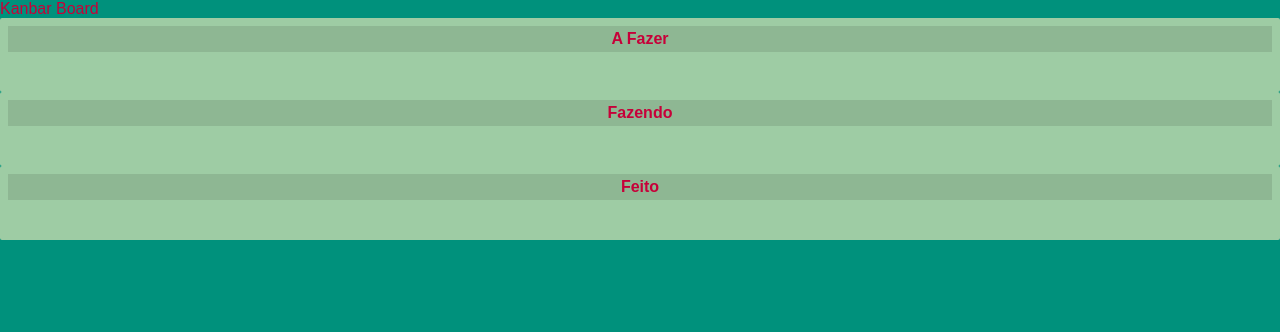
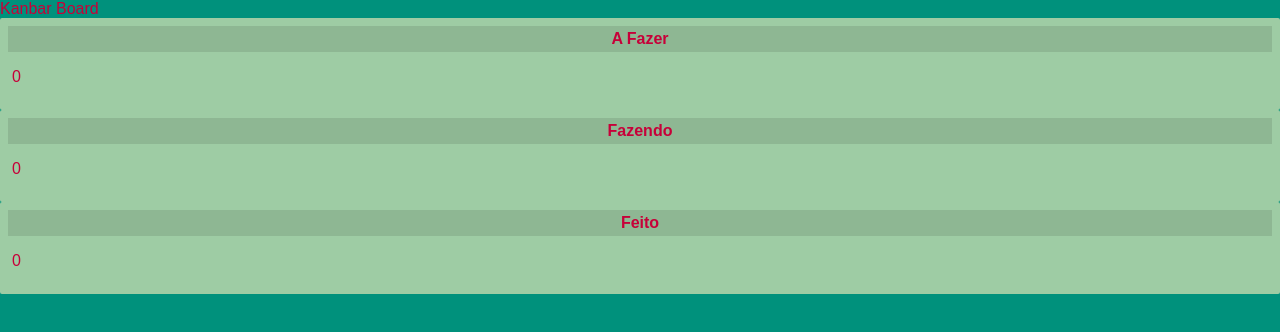
Before and after one commit to diegosfc100/kanban-board, a React (Create React App) app: page / in a window 1280 px wide. Shown: the top 332 px of the page. Built offline with nearby package versions, Linux system fonts and the light colour scheme.

Commit message:
Set usestates Hook

```diff
--- a/src/components/TaskList/TaskList.js
+++ b/src/components/TaskList/TaskList.js
@@ -1,12 +1,17 @@
-import React from 'react';
+import React, { useState } from 'react';
 import './tasklist.css';
 import PropTypes from "prop-types";
 
 export default function TaskList({title}) {
+    const [count, setCount] = useState(0);
+
     return(
         <div className="tasklist">
             <div className="title">{title}</div>
-            <div className="content"></div>
+            <div className="content">
+                {count}
+
+            </div>
         </div>
     )
 }
```
